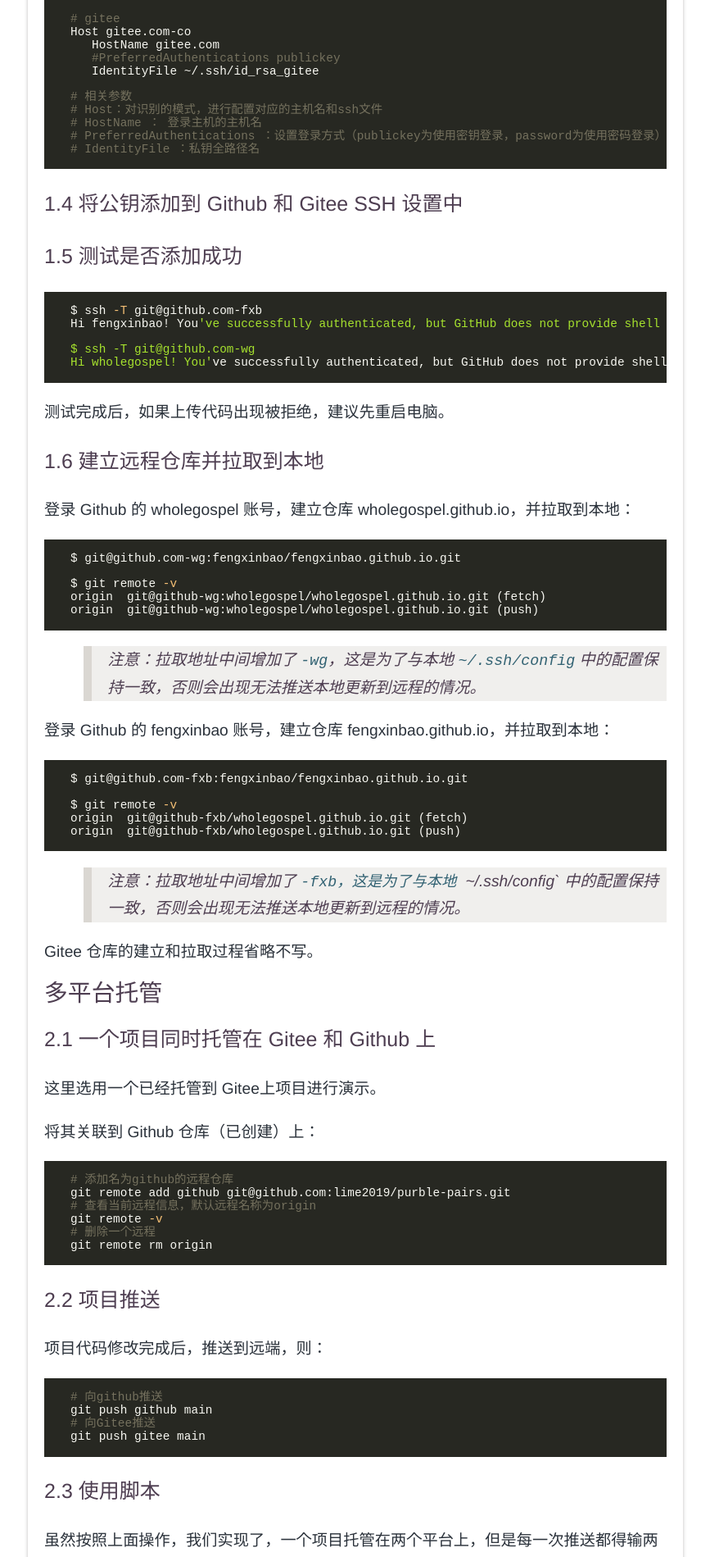
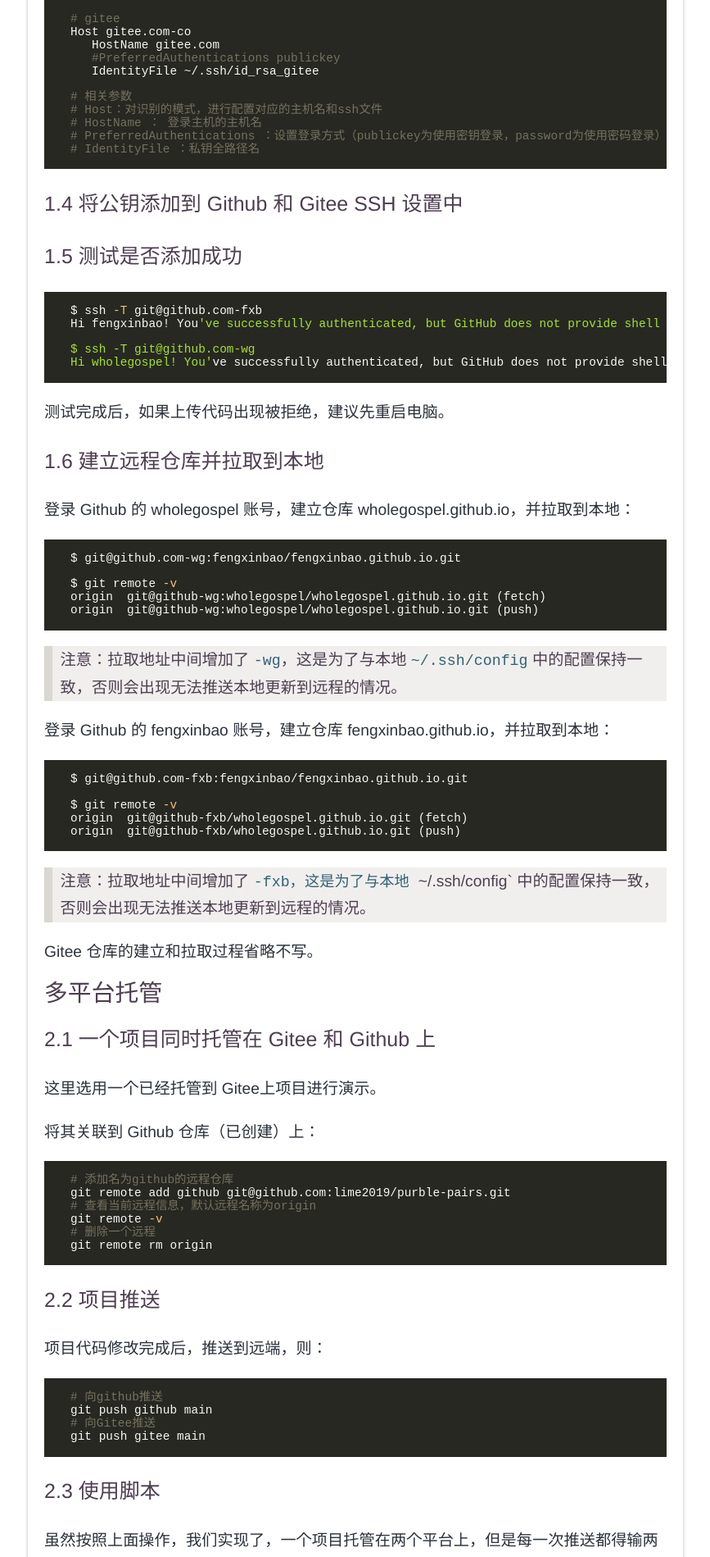
Before and after one commit to fengxinbao/fengxinbao.github.io, a Jekyll site: the page built from _posts/2022-05-08-Git多密钥配置和多平台托管.md, in a window 1280 px wide. Shown: the part 2081-3980 px from the top of the page at 82% size, without its empty margins (206-1073 px from the left). Built offline with Jekyll 4.4.1, drawn with Linux system fonts in a browser that asks for light colours; some web fonts are replaced; comment, search, counter and statistics services are not loaded.

Commit message:
Change style

```diff
--- a/assets/css/main.css
+++ b/assets/css/main.css
@@ -1402,6 +1402,13 @@ p {
   font-size: 1rem;
 }
 
+blockquote {
+  padding-left: 0.5em;
+  font-style: normal;
+  font-weight: normal;
+  margin-left: 0;
+  margin-right: 0;
+}
 
 
 /* = = = = = = = = = = Tweet = = = = = = = = = = = = */
```
Also changed, not shown: _posts/2022-05-08-Git多密钥配置和多平台托管.md (+1 -1 lines).
